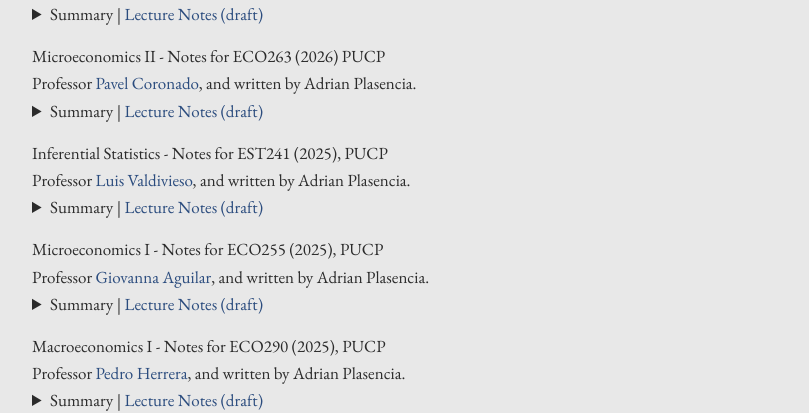
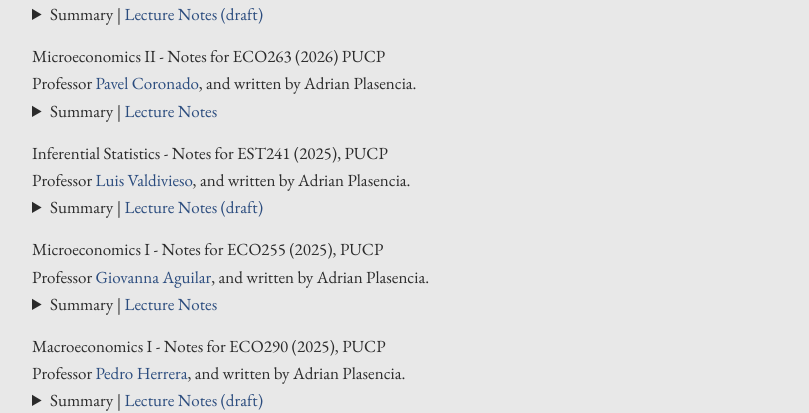
Before and after one commit to AdrianPlasencia/AdrianPlasencia.github.io, a Jekyll site: the page built from _pages/Books_&_papers/lecture-notes.md, in a window 1280 px wide. Shown: the part 314-727 px from the top of the page, without its empty margins (228-1037 px from the left). Built offline with Jekyll 4.4.1, drawn with Linux system fonts in a browser that asks for light colours.

Commit message:
Update lecture-notes.md

```diff
--- a/_pages/Books_&_papers/lecture-notes.md
+++ b/_pages/Books_&_papers/lecture-notes.md
@@ -34,7 +34,7 @@ permalink: /research/lecture-notes/
 * Microeconomics II - Notes for ECO263 (2026) PUCP
   Professor [Pavel Coronado](https://www.pucp.edu.pe/profesor/pavel-coronado-castellanos/docencia/), and written by Adrian Plasencia.
   <details>
-    <summary>Summary | <a href="{{ "/files/books-and-papers/microeconomia_2.pdf" | relative_url }}" target="_blank">Lecture Notes (draft)</a></summary>
+    <summary>Summary | <a href="{{ "/files/books-and-papers/microeconomia_2.pdf" | relative_url }}" target="_blank">Lecture Notes</a></summary>
     Preliminary draft, please notify any mistake!
   </details>
 
@@ -50,7 +50,7 @@ permalink: /research/lecture-notes/
 * Microeconomics I - Notes for ECO255 (2025), PUCP
   Professor [Giovanna Aguilar](https://www.pucp.edu.pe/profesor/giovanna-aguilar-andia), and written by Adrian Plasencia.
   <details>
-    <summary>Summary | <a href="{{ "/files/books-and-papers/PON_AQUI_EL_ARCHIVO.pdf" | relative_url }}" target="_blank">Lecture Notes (draft)</a></summary>
+    <summary>Summary | <a href="{{ "/files/books-and-papers/microeconomia_1.pdf" | relative_url }}" target="_blank">Lecture Notes</a></summary>
     Preliminary draft, please notify any mistake!
   </details>
 
```
